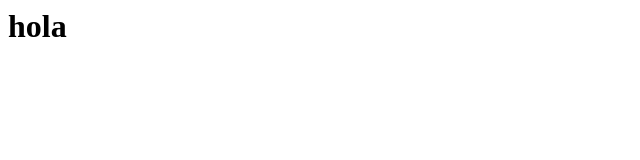
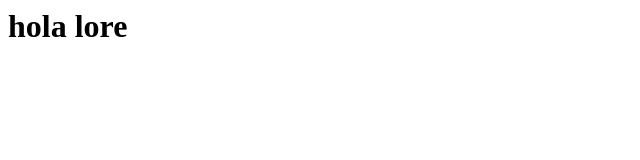
Before and after one commit to a15lorenaae/git, a plain HTML site: page index.html in a window 1280 px wide. Shown: the whole page, without its empty margins (0-640 px from the left). Drawn offline with Linux system fonts and the light colour scheme.

Commit message:
editando fichero...

```diff
--- a/index.html
+++ b/index.html
@@ -1,5 +1,5 @@
 <html>
 <body>
-	<h1>hola </h1>
+	<h1>hola lore</h1>
 </body>
 </html>
```
